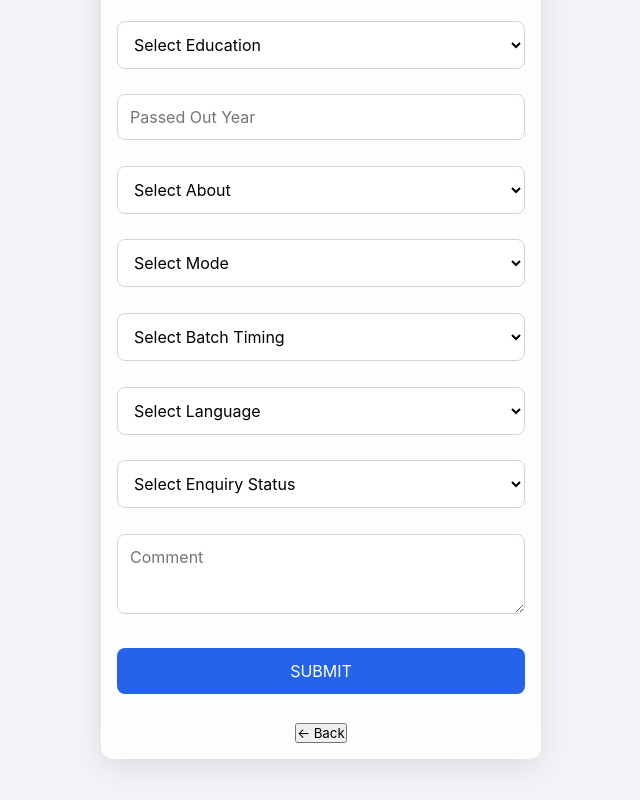
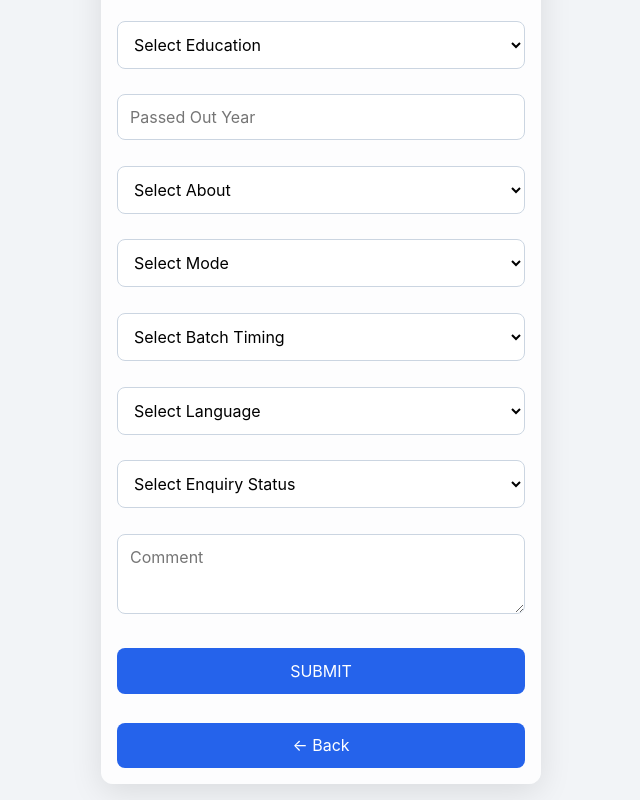
Before and after one commit to manoj-oz/KPH, a website with bundled scripts: page public/EnquiryForm.html in a window 1280 px wide. Shown: the part 546-1346 px from the top of the page, without its empty margins (319-959 px from the left). Before the commit the page ends 1321 px from the top, so only its background shows below. Built offline with nearby package versions, Linux system fonts and the light colour scheme.

Commit message:
Updated Back button added in Enquiry Form

```diff
--- a/public/styles.css
+++ b/public/styles.css
@@ -417,7 +417,23 @@ body.enquiry-page .signup-btn:hover {
     background: #1e40af;
 }
 
+body.enquiry-page .btn-back {
+  width: 100%;
+    padding: 0.8rem;
+    font-size: 1rem;
+    background: #2563eb;
+    color: #fff;
+    border: none;
+    border-radius: 8px;
+    cursor: pointer;
+    text-align: center;
+    transition: background 0.3s ease;
+    text-decoration: none;
+}
 
+body.enquiry-page .btn-back:hover {
+  background: #1e40af;
+}
 /* Responsive Tweaks */
 @media (max-width: 480px) {
     body.enquiry-page .form-section {
```
